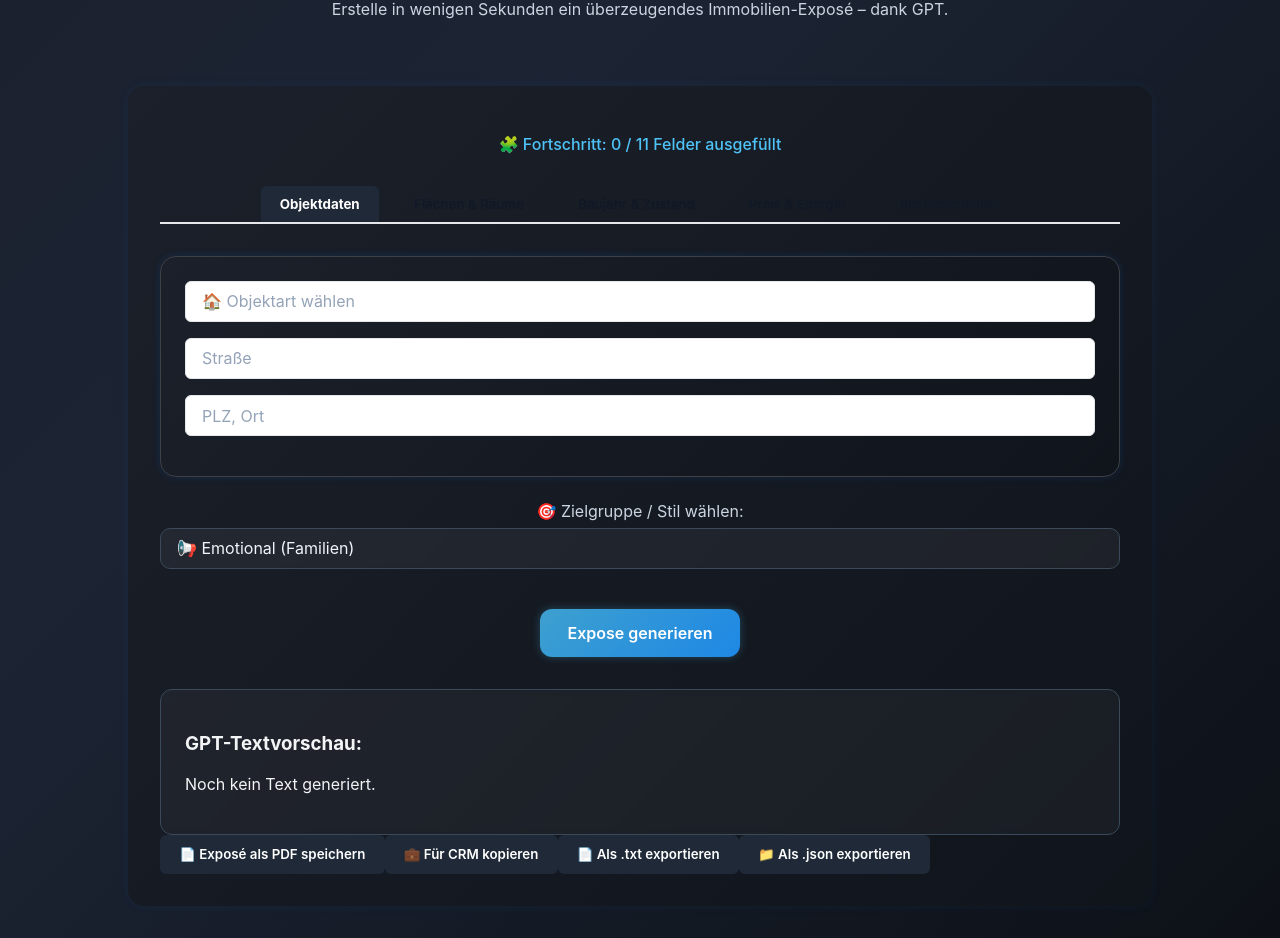
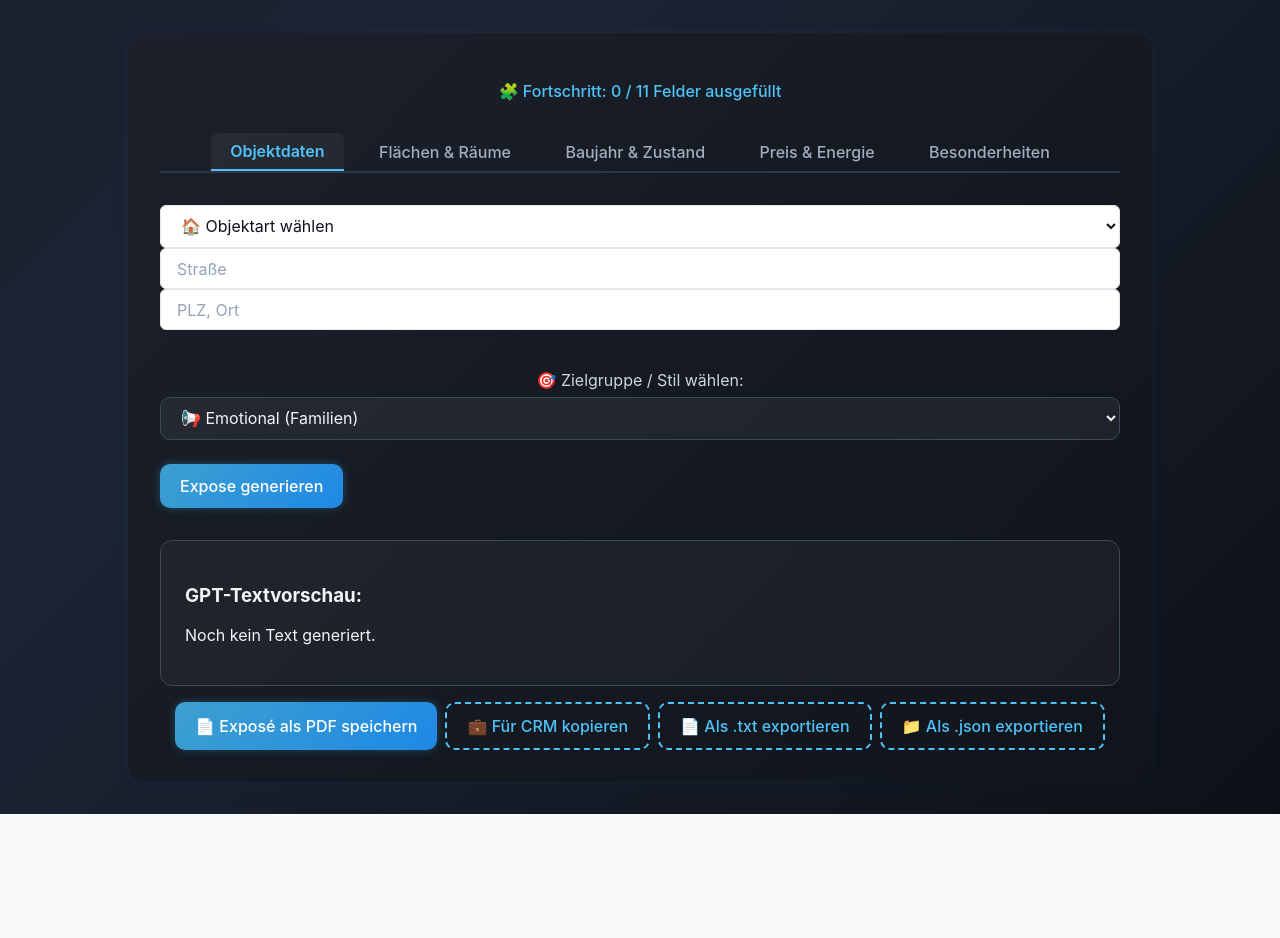
Before and after one commit to M-Sieger/MaklerMate-MVP, a React (Create React App) app: page /tools/expose in a window 1280 px wide. Shown: the part 391-1329 px from the top of the page. After the commit the page ends 1205 px from the top, so only its background shows below. Built offline with nearby package versions, Linux system fonts and the light colour scheme; the HTML template or start-up script is replaced by a standard one.

Commit message:
♻️ Refactor: Buttons auf Utility-Klassen umgestellt, ExposeTool.css & Tabs.css überarbeitet

```diff
--- a/src/components/ExportButtons.jsx
+++ b/src/components/ExportButtons.jsx
@@ -3,25 +3,36 @@ import React from 'react';
 
 // 🧠 Wiederverwendbare Export-Button-Komponente
 // Props: Funktionen für verschiedene Exportvarianten
+// 📤 Export-Komponente für PDF, TXT, JSON, CRM
 export default function ExportButtons({
-  exportPDF,         // 🖨 PDF-Exportfunktion (z. B. via jsPDF)
-  handleCRMExport,   // 📋 CRM-Zwischenablage-Logik
-  exportTXT,         // 📝 Export als .txt-Datei
-  exportJSON         // 🧾 Export als .json-Datei
+  exportPDF,
+  handleCRMExport,
+  exportTXT,
+  exportJSON
 }) {
   return (
-    <div className="export-buttons">
+    // 📦 Gruppierung für sauberes Layout
+    <div className="button-group">
+
       {/* 📄 PDF exportieren */}
-      <button onClick={exportPDF}>📄 Exposé als PDF speichern</button>
+      <button className="btn btn-primary" onClick={exportPDF}>
+        📄 Exposé als PDF speichern
+      </button>
 
-      {/* 💼 CRM-Text in Zwischenablage kopieren */}
-      <button onClick={handleCRMExport}>💼 Für CRM kopieren</button>
+      {/* 💼 CRM Export (nur kopieren) */}
+      <button className="btn btn-outline" onClick={handleCRMExport}>
+        💼 Für CRM kopieren
+      </button>
 
-      {/* 📝 Export als .txt-Datei */}
-      <button onClick={exportTXT}>📄 Als .txt exportieren</button>
+      {/* 📄 .txt Datei exportieren */}
+      <button className="btn btn-outline" onClick={exportTXT}>
+        📄 Als .txt exportieren
+      </button>
 
-      {/* 🧾 Export als .json-Datei */}
-      <button onClick={exportJSON}>📁 Als .json exportieren</button>
+      {/* 📁 .json Datei exportieren */}
+      <button className="btn btn-outline" onClick={exportJSON}>
+        📁 Als .json exportieren
+      </button>
     </div>
   );
 }
--- a/src/pages/ExposeTool.jsx
+++ b/src/pages/ExposeTool.jsx
@@ -111,7 +111,7 @@ export default function ExposeTool() {
         </div>
 
         {/* 🚀 GPT-Generieren-Button */}
-        <button className="button-generate" onClick={handleGenerate}>
+        <button className="btn btn-primary" onClick={handleGenerate}>
           Expose generieren
         </button>
 
@@ -129,14 +129,14 @@ export default function ExposeTool() {
         {output && (
           <>
             <button
-              className="button-copy"
+              className="btn btn-outline"
               onClick={() => navigator.clipboard.writeText(output)}
             >
               📋 Text kopieren
             </button>
 
             <button
-              className="button-mailto"
+              className="btn btn-mail"
               onClick={() => {
                 const subject = encodeURIComponent('Ihr Immobilien-Exposé');
                 const body = encodeURIComponent(output);
--- a/src/styles/ExposeTool.css
+++ b/src/styles/ExposeTool.css
@@ -1,3 +1,4 @@
+/* 🌌 Hintergrund und Basislayout */
 body {
   background: linear-gradient(135deg, #1a1f2b 0%, #1c2434 40%, #0d1117 100%);
   font-family: 'Inter', sans-serif;
@@ -6,6 +7,7 @@ body {
   padding: 0;
 }
 
+/* 📌 Überschriften-Intro */
 .hero-intro {
   max-width: 960px;
   margin: 3rem auto 0;
@@ -26,21 +28,29 @@ body {
   line-height: 1.6;
 }
 
-.expose-wrapper h1 {
-  display: block;
-  color: #ffffff;
-  font-size: 2.5rem;
-  padding-top: 2rem;
+/* 🎯 Fortschrittsanzeige */
+.progress-info {
+  text-align: center;
+  color: #4fc3f7;
+  margin: 1rem auto 1rem;
+  font-size: 1rem;
+  font-weight: 500;
 }
 
-
-h1 {
-  display: none;
+/* 🧩 Wrapper für das Tool */
+.tool-inner-wrapper {
+  max-width: 960px;
+  margin: 2rem auto;
+  padding: 2rem;
+  background: linear-gradient(135deg, #1b202a, #10141b);
+  border-radius: 1rem;
+  box-shadow: 0 0 12px rgba(0, 123, 255, 0.08);
 }
 
+/* ✅ Allgemeine Inputs */
 input, textarea, select {
-  background-color: #ffffff;       /* sauberes Weiß */
-  color: #0d1117;                  /* dunkle Schrift (nahe schwarz) */
+  background-color: #ffffff;
+  color: #0d1117;
   border: 1px solid #3a4a5a;
   border-radius: 12px;
   padding: 14px 16px;
@@ -50,78 +60,86 @@ input, textarea, select {
   transition: all 0.3s ease;
 }
 
-
-
-/* SELECT-DROPDOWN Styling */
-select {
-  background-color: rgba(255, 255, 255, 0.04);
-  color: #f1f5f9;
-  border: 1px solid #3a4a5a;
-  border-radius: 12px;
-  padding: 14px 16px;
-  font-size: 1rem;
-  width: 100%;
-  box-sizing: border-box;
-  transition: all 0.3s ease;
-  backdrop-filter: blur(2px);
-  appearance: none;
-}
-
-
-select:invalid {
-  color: #94a3b8; /* Placeholder-Farbe */
-}
+input:focus,
+textarea:focus,
 select:focus {
   border-color: #3ea0cf;
   box-shadow: 0 0 6px rgba(62, 160, 207, 0.5);
   outline: none;
 }
 
-select option {
-  background-color: #1c2434;
-  color: #f1f5f9;
+input::placeholder,
+textarea::placeholder {
+  color: #94a3b8;
 }
 
-select option[disabled] {
-  color: #131414; /* klare, sichtbare Schrift */
+/* 📦 Button-Gruppe */
+.button-group {
+  display: flex;
+  flex-wrap: wrap;
+  gap: 0.5rem;
+  justify-content: center;
+  margin-top: 1rem;
 }
 
-
-
-input:focus,
-textarea:focus,
-select:focus {
-  border-color: #3ea0cf;
-  box-shadow: 0 0 6px rgba(62, 160, 207, 0.5);
-  outline: none;
-  color: #0d1117; /* wichtig, sonst wird’s wieder unsichtbar */
+/* 🔘 Grundstil für alle Buttons */
+.btn {
+  padding: 12px 20px;
+  border-radius: 10px;
+  font-size: 1rem;
+  font-weight: 500;
+  cursor: pointer;
+  transition: all 0.2s ease;
+  border: none;
+  text-align: center;
 }
 
-
-
-input::placeholder,
-textarea::placeholder {
-  color: #94a3b8; /* grau für Platzhalter */
-}
-
-.button-generate {
+/* 💙 Primärer Button (z. B. "Generieren", "PDF") */
+.btn-primary {
   background: linear-gradient(135deg, #3ea0cf, #1e88e5);
-  color: #fff;
-  padding: 14px 28px;
-  border: none;
-  border-radius: 12px;
-  font-weight: 600;
-  font-size: 1rem;
-  cursor: pointer;
-  display: block;
-  margin: 1rem auto 0;
+  color: white;
   box-shadow: 0 0 8px rgba(62, 160, 207, 0.35);
 }
-
-.button-generate:hover {
+.btn-primary:hover {
   background: linear-gradient(135deg, #1e88e5, #1565c0);
 }
 
+/* 📏 Outline-Stil (z. B. "Kopieren", "CRM") */
+.btn-outline {
+  background-color: transparent;
+  border: 2px dashed #4fc3f7;
+  color: #4fc3f7;
+}
+.btn-outline:hover {
+  background-color: #4fc3f7;
+  color: #0d1117;
+}
+
+/* 📧 Mail-Button */
+.btn-mail {
+  background-color: #4299e1;
+  color: white;
+}
+.btn-mail:hover {
+  background-color: #2b6cb0;
+}
+
+/* ❌ Gefahren-Button (optional) */
+.btn-danger {
+  background-color: #e53935;
+  color: white;
+}
+.btn-danger:hover {
+  background-color: #c62828;
+}
+
+/* 🧼 Kleinere Buttons */
+.btn-small {
+  padding: 6px 14px;
+  font-size: 0.875rem;
+}
+
+/* 🖼 Vorschaubox */
 .preview-box {
   background-color: rgba(255, 255, 255, 0.04);
   border: 1px solid #3b4a5a;
@@ -134,6 +152,7 @@ textarea::placeholder {
   backdrop-filter: blur(3px);
 }
 
+/* 🗂 Tabs */
 .tabs-header {
   display: flex;
   justify-content: center;
@@ -159,46 +178,7 @@ textarea::placeholder {
   font-weight: bold;
 }
 
-
-.tool-inner-wrapper {
-  max-width: 960px;
-  margin: 2rem auto;
-  padding: 2rem;
-  background: linear-gradient(135deg, #1b202a, #10141b);
-  border-radius: 1rem;
-  box-shadow: 0 0 12px rgba(0, 123, 255, 0.08);
-}
-
-
-.progress-info {
-  text-align: center;
-  color: #4fc3f7;
-  margin: 1rem auto 1rem;
-  font-size: 1rem;
-  font-weight: 500;
-}
-
-
-
-.button-copy {
-  margin: 1rem auto 0;
-  display: block;
-  background-color: transparent;
-  color: #4fc3f7;
-  border: 1px dashed #4fc3f7;
-  padding: 10px 16px;
-  border-radius: 8px;
-  cursor: pointer;
-  transition: all 0.2s ease;
-}
-
-.button-copy:hover {
-  background-color: #4fc3f7;
-  color: #0d1117;
-}
-
-
-
+/* 🎯 Stil-Auswahl */
 .style-selector {
   margin: 1.5rem 0;
   text-align: center;
@@ -218,20 +198,3 @@ textarea::placeholder {
   color: #f1f5f9;
   border: 1px solid #3a4a5a;
 }
-
-
-
-.button-mailto {
-  margin-top: 1rem;
-  padding: 10px 20px;
-  background-color: #4299e1;
-  color: white;
-  border: none;
-  border-radius: 8px;
-  cursor: pointer;
-  transition: 0.2s;
-}
-
-.button-mailto:hover {
-  background-color: #2b6cb0;
-}
--- a/src/styles/Tabs.css
+++ b/src/styles/Tabs.css
@@ -1,65 +1,35 @@
+/* 📌 Tab-Leiste über dem Formular */
 .tabs-header {
   display: flex;
   justify-content: center;
   gap: 1rem;
-  margin: 2rem 0;
-  border-bottom: 2px solid var(--color-border);
+  margin: 2rem 0 1rem;
+  border-bottom: 2px solid #2d3748;
+  flex-wrap: wrap;
 }
 
+/* 🔘 Ein Tab-Button */
 .tab-button {
-  padding: 0.6rem 1.2rem;
+  padding: 0.5rem 1.2rem;
+  font-size: 1rem;
   font-weight: 500;
-  background: none;
-  color: var(--color-text);
+  background-color: transparent;
   border: none;
-  border-radius: 6px 6px 0 0;
+  border-radius: 8px 8px 0 0;
+  color: #a0aec0;
   cursor: pointer;
   transition: all 0.2s ease;
 }
 
-.tab-button:hover {
-  background-color: var(--color-bg);
+/* 🟦 Aktiver Tab */
+.tab-button.active {
+  color: #4fc3f7;
+  background-color: rgba(255, 255, 255, 0.05);
+  font-weight: 600;
+  border-bottom: 2px solid #4fc3f7;
 }
 
-.tab-button.active {
-  font-weight: bold;
-  background-color: var(--color-primary);
-  color: #fff;
+/* 📦 Tab-Inhalt */
+.tab-content {
+  padding: 1rem 0;
 }
-
-.tab-content {
-  background: linear-gradient(135deg, #1b202a, #10141b); /* gleich wie preview-box */
-  color: #f8f8f8;
-  padding: 1.5rem;
-  border-radius: 1rem;
-  border: 1px solid #3f3f46;
-  box-shadow: 0 0 8px rgba(0, 123, 255, 0.15);
-  margin-top: 1.5rem;
-}
-
-
-input, select, textarea {
-  background-color: #1e242e;      /* dunkler Hintergrund */
-  color: #131212;                 /* Textfarbe beim Schreiben */
-  border: 1px solid #2f3542;
-  border-radius: 8px;
-  padding: 0.8rem 1rem;
-  margin-bottom: 1rem;
-  width: 100%;
-  font-size: 1rem;
-  transition: border 0.2s, box-shadow 0.2s;
-}
-
-::placeholder {
-  color: #94a3b8;                 /* dezenter Placeholder */
-}
-
-input:focus, select:focus, textarea:focus {
-  outline: none;
-  border: 1px solid #3c82f6;
-  box-shadow: 0 0 6px rgba(60, 130, 246, 0.4);
-}
-
-select:invalid {
-  color: #94a3b8;                 /* für "Objektart wählen" */
-}
```
